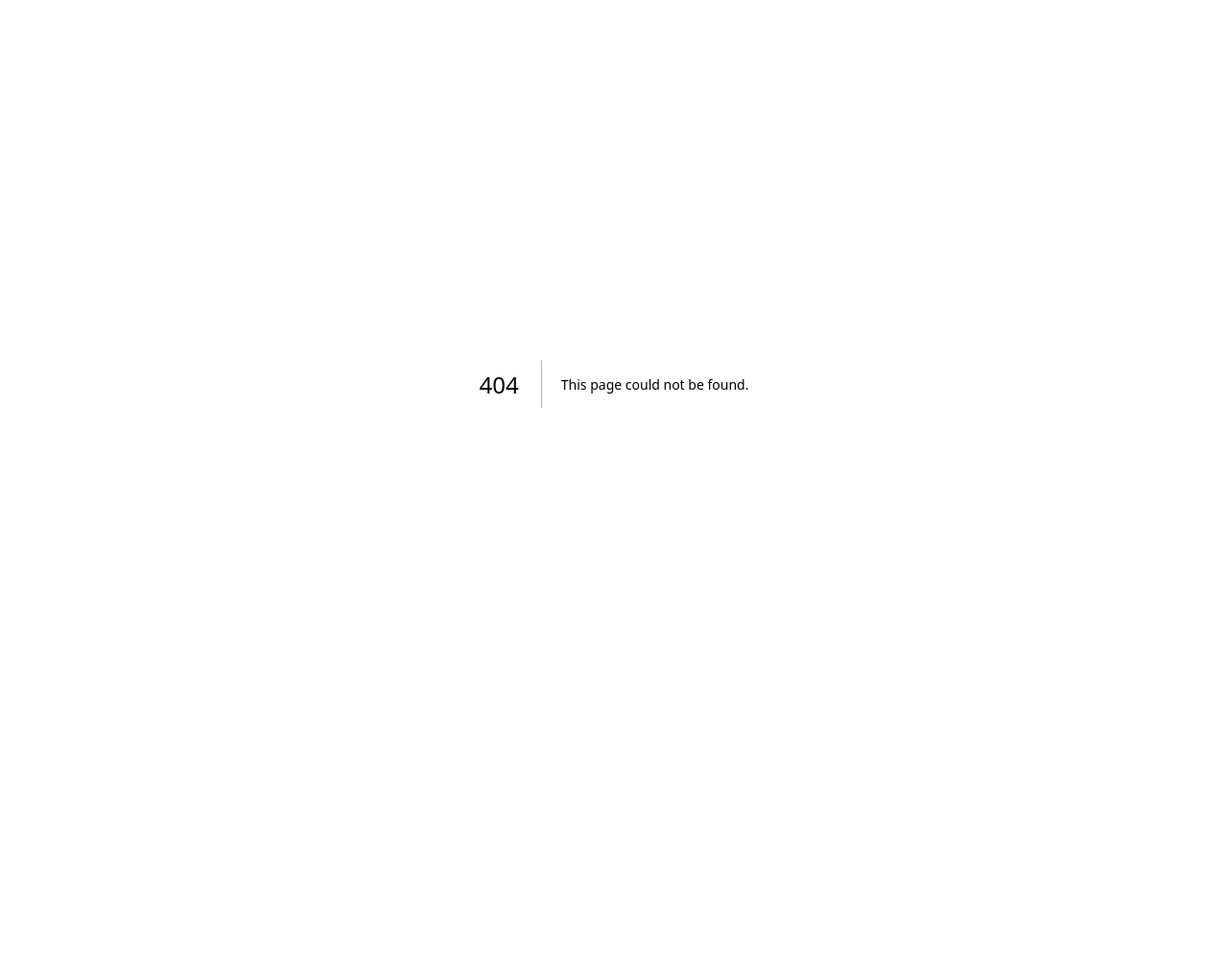
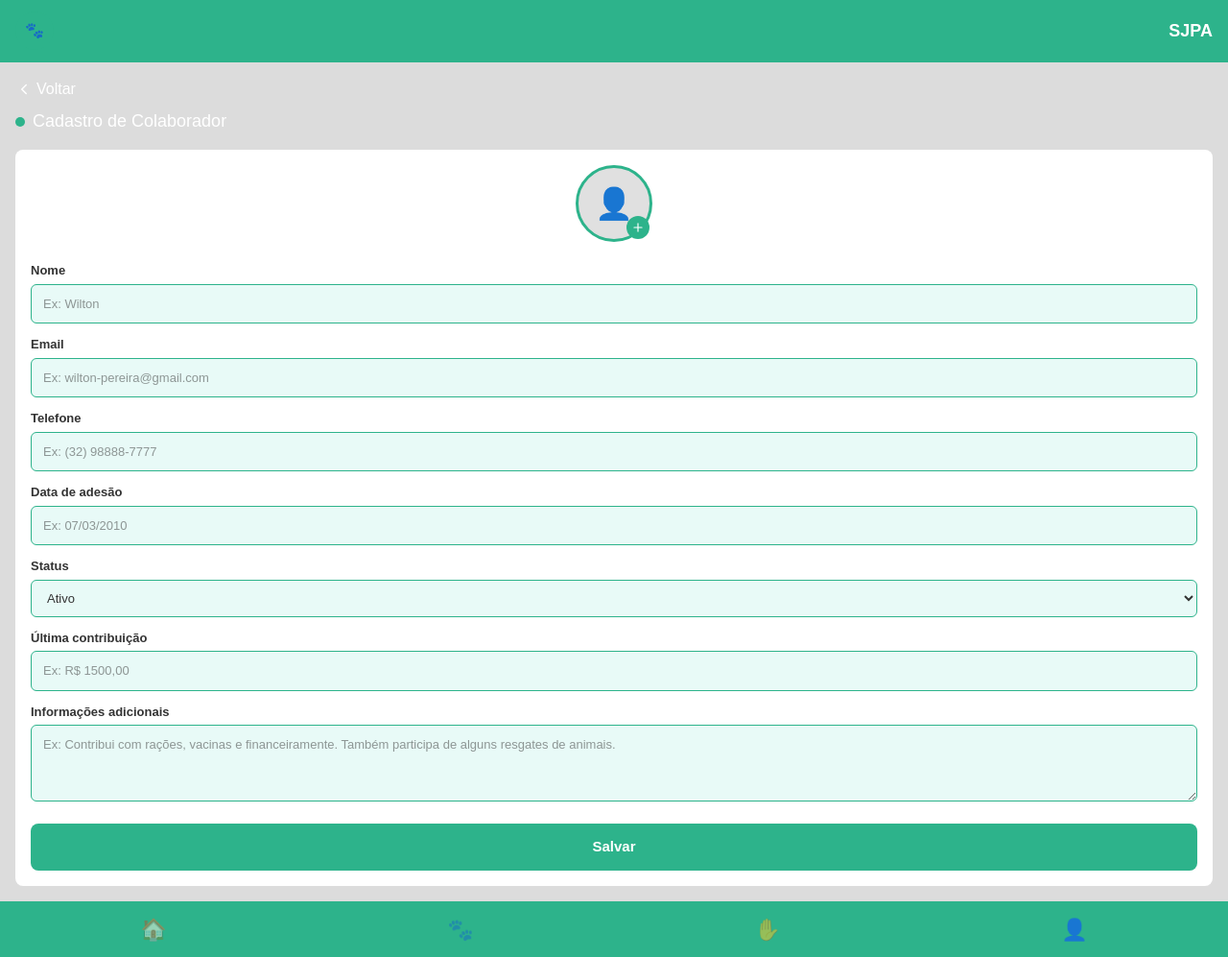
Before and after one commit to vitorrosa0/Projeto-APPS, a Next.js app in the folder frontend/: page /colaboradores/cadastrar in a window 1280 px wide. Before the commit this address had no page. Shown: the whole page at 96% size. Before the commit the page ends 800 px from the top, so only its background shows below. Built offline with nearby package versions, Linux system fonts and the light colour scheme.

Commit message:
feat: adiciona melhorias e ajustes nas telas de colaboradores

```diff
--- a/frontend/app/(etapas)/colaboradores-edit/page.tsx
+++ b/frontend/app/(etapas)/colaboradores/[id]/editar/page.tsx
@@ -64,7 +64,7 @@ export default function EditarColaboradorPage() {
     <div
       style={{
         minHeight: "100vh",
-        backgroundColor: "#1a1a2e",
+        backgroundColor: "#dcdcdc",
         display: "flex",
         flexDirection: "column",
         fontFamily: "sans-serif",
@@ -73,12 +73,12 @@ export default function EditarColaboradorPage() {
       {/* Header */}
       <div
         style={{
-          backgroundColor: "#1a1a2e",
+          backgroundColor: "#2DB38B",
           padding: "12px 16px",
           display: "flex",
           alignItems: "center",
           justifyContent: "space-between",
-          borderBottom: "1px solid #2e2e4e",
+          borderBottom: "1px solid #2DB38B",
         }}
       >
         <div
@@ -86,7 +86,7 @@ export default function EditarColaboradorPage() {
             width: 40,
             height: 40,
             borderRadius: "50%",
-            backgroundColor: "#2a2a4a",
+            backgroundColor: "#2DB38B",
             display: "flex",
             alignItems: "center",
             justifyContent: "center",
@@ -134,7 +134,7 @@ export default function EditarColaboradorPage() {
               width: 10,
               height: 10,
               borderRadius: "50%",
-              backgroundColor: "#4dd0b8",
+              backgroundColor: "#2DB38B",
               display: "inline-block",
             }}
           />
@@ -285,7 +285,7 @@ export default function EditarColaboradorPage() {
               marginTop: 16,
               width: "100%",
               padding: "12px",
-              backgroundColor: "#4dd0b8",
+              backgroundColor: "#2DB38B",
               color: "#fff",
               border: "none",
               borderRadius: 8,
@@ -404,7 +404,7 @@ export default function EditarColaboradorPage() {
                 style={{
                   width: "100%",
                   padding: "10px",
-                  backgroundColor: "#4dd0b8",
+                  backgroundColor: "#2DB38B",
                   color: "#fff",
                   border: "none",
                   borderRadius: 6,
@@ -426,8 +426,8 @@ export default function EditarColaboradorPage() {
           padding: "12px 16px",
           display: "flex",
           gap: 12,
-          borderTop: "1px solid #2e2e4e",
-          backgroundColor: "#1a1a2e",
+          borderTop: "1px solid #2DB38B",
+          backgroundColor: "#2DB38B",
         }}
       >
         <button
@@ -435,7 +435,7 @@ export default function EditarColaboradorPage() {
           style={{
             flex: 1,
             padding: "12px",
-            backgroundColor: "#2a2a4a",
+            backgroundColor: "#2DB38B",
             color: "#fff",
             border: "none",
             borderRadius: 8,
@@ -450,7 +450,7 @@ export default function EditarColaboradorPage() {
           style={{
             flex: 1,
             padding: "12px",
-            backgroundColor: "#4dd0b8",
+            backgroundColor: "#2DB38B",
             color: "#fff",
             border: "none",
             borderRadius: 8,
@@ -480,7 +480,7 @@ function BottomNav({ active }: { active: string }) {
   return (
     <div
       style={{
-        backgroundColor: "#1a1a2e",
+        backgroundColor: "#2DB38B",
         display: "flex",
         justifyContent: "space-around",
         padding: "12px 0",
--- a/frontend/app/(etapas)/colaboradores-cadastro/page.tsx
+++ b/frontend/app/(etapas)/colaboradores/cadastrar/page.tsx
@@ -26,7 +26,7 @@ export default function CadastrarColaboradorPage() {
     <div
       style={{
         minHeight: "100vh",
-        backgroundColor: "#1a1a2e",
+        backgroundColor: "#dcdcdc",
         display: "flex",
         flexDirection: "column",
         fontFamily: "sans-serif",
@@ -35,12 +35,12 @@ export default function CadastrarColaboradorPage() {
       {/* Header */}
       <div
         style={{
-          backgroundColor: "#1a1a2e",
+          backgroundColor: "#2DB38B",
           padding: "12px 16px",
           display: "flex",
           alignItems: "center",
           justifyContent: "space-between",
-          borderBottom: "1px solid #2e2e4e",
+          borderBottom: "1px solid #2DB38B",
         }}
       >
         <div
@@ -48,7 +48,7 @@ export default function CadastrarColaboradorPage() {
             width: 40,
             height: 40,
             borderRadius: "50%",
-            backgroundColor: "#2a2a4a",
+            backgroundColor: "#2DB38B",
             display: "flex",
             alignItems: "center",
             justifyContent: "center",
@@ -96,7 +96,7 @@ export default function CadastrarColaboradorPage() {
               width: 10,
               height: 10,
               borderRadius: "50%",
-              backgroundColor: "#4dd0b8",
+              backgroundColor: "#2DB38B",
               display: "inline-block",
             }}
           />
@@ -125,7 +125,7 @@ export default function CadastrarColaboradorPage() {
                 height: 80,
                 borderRadius: "50%",
                 backgroundColor: "#e0e0e0",
-                border: "3px solid #4dd0b8",
+                border: "3px solid #2DB38B",
                 display: "flex",
                 alignItems: "center",
                 justifyContent: "center",
@@ -142,7 +142,7 @@ export default function CadastrarColaboradorPage() {
                   width: 24,
                   height: 24,
                   borderRadius: "50%",
-                  backgroundColor: "#4dd0b8",
+                  backgroundColor: "#2DB38B",
                   display: "flex",
                   alignItems: "center",
                   justifyContent: "center",
@@ -201,7 +201,7 @@ export default function CadastrarColaboradorPage() {
                 width: "100%",
                 padding: "10px 12px",
                 borderRadius: 6,
-                border: "1px solid #4dd0b8",
+                border: "1px solid #2DB38B",
                 backgroundColor: "#e8faf7",
                 fontSize: 13,
                 color: "#333",
@@ -243,7 +243,7 @@ export default function CadastrarColaboradorPage() {
                 minHeight: 80,
                 padding: "10px 12px",
                 borderRadius: 6,
-                border: "1px solid #4dd0b8",
+                border: "1px solid #2DB38B",
                 backgroundColor: "#e8faf7",
                 fontSize: 13,
                 color: "#333",
@@ -260,7 +260,7 @@ export default function CadastrarColaboradorPage() {
             style={{
               width: "100%",
               padding: "13px",
-              backgroundColor: "#4dd0b8",
+              backgroundColor: "#2DB38B",
               color: "#fff",
               border: "none",
               borderRadius: 8,
@@ -316,7 +316,7 @@ function Campo({
           width: "100%",
           padding: "10px 12px",
           borderRadius: 6,
-          border: "1px solid #4dd0b8",
+          border: "1px solid #2DB38B",
           backgroundColor: "#e8faf7",
           fontSize: 13,
           color: "#333",
@@ -339,11 +339,11 @@ function BottomNav({ active }: { active: string }) {
   return (
     <div
       style={{
-        backgroundColor: "#1a1a2e",
+        backgroundColor: "#2DB38B",
         display: "flex",
         justifyContent: "space-around",
         padding: "12px 0",
-        borderTop: "1px solid #2e2e4e",
+        borderTop: "1px solid #2DB38B",
       }}
     >
       {items.map((item) => (
--- a/frontend/app/(etapas)/colaboradores/page.tsx
+++ b/frontend/app/(etapas)/colaboradores/page.tsx
@@ -57,7 +57,7 @@ export default function ColaboradoresPage() {
     <div
       style={{
         minHeight: "100vh",
-        backgroundColor: "#1a1a2e",
+        backgroundColor: "#dcdcdc",
         display: "flex",
         flexDirection: "column",
         fontFamily: "sans-serif",
@@ -66,7 +66,7 @@ export default function ColaboradoresPage() {
       {/* Header */}
       <div
         style={{
-          backgroundColor: "#1a1a2e",
+          backgroundColor: "#2DB38B",
           padding: "12px 16px",
           display: "flex",
           alignItems: "center",
@@ -79,7 +79,7 @@ export default function ColaboradoresPage() {
             width: 40,
             height: 40,
             borderRadius: "50%",
-            backgroundColor: "#2a2a4a",
+            backgroundColor: "#2DB38B",
             display: "flex",
             alignItems: "center",
             justifyContent: "center",
@@ -109,7 +109,7 @@ export default function ColaboradoresPage() {
               width: 10,
               height: 10,
               borderRadius: "50%",
-              backgroundColor: "#4dd0b8",
+              backgroundColor: "#2DB38B",
               display: "inline-block",
             }}
           />
@@ -122,7 +122,7 @@ export default function ColaboradoresPage() {
             <div
               key={col.id}
               style={{
-                backgroundColor: "#fff",
+                backgroundColor: "white",
                 borderRadius: 8,
                 padding: "12px 16px",
                 display: "flex",
@@ -236,7 +236,7 @@ export default function ColaboradoresPage() {
             marginTop: 24,
             width: "100%",
             padding: "14px",
-            backgroundColor: "#4dd0b8",
+            backgroundColor: "#2DB38B",
             color: "#fff",
             border: "none",
             borderRadius: 8,
@@ -270,7 +270,7 @@ function BottomNav({ active }: { active: string }) {
   return (
     <div
       style={{
-        backgroundColor: "#1a1a2e",
+        backgroundColor: "#2DB38B",
         display: "flex",
         justifyContent: "space-around",
         padding: "12px 0",
```
Also changed, not shown: 1 other file (tests, documents, lock files or other folders).
